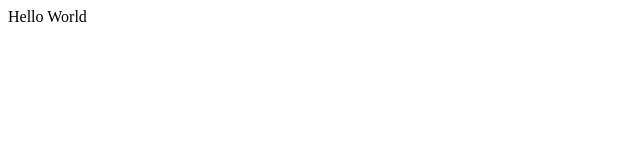
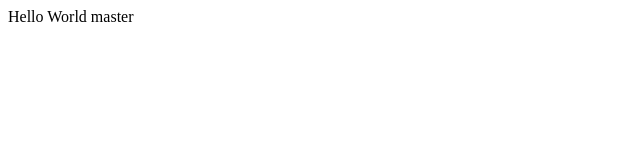
Before and after one commit to robspfc/master, a plain HTML site: page index.html in a window 1280 px wide. Shown: the full height of the page, 0-640 px from the left. Drawn offline with Linux system fonts and the light colour scheme.

Commit message:
Add files via upload

```diff
--- a/index.html
+++ b/index.html
@@ -1 +1 @@
-<p>Hello World</p>
+<p>Hello World master </p>
```
